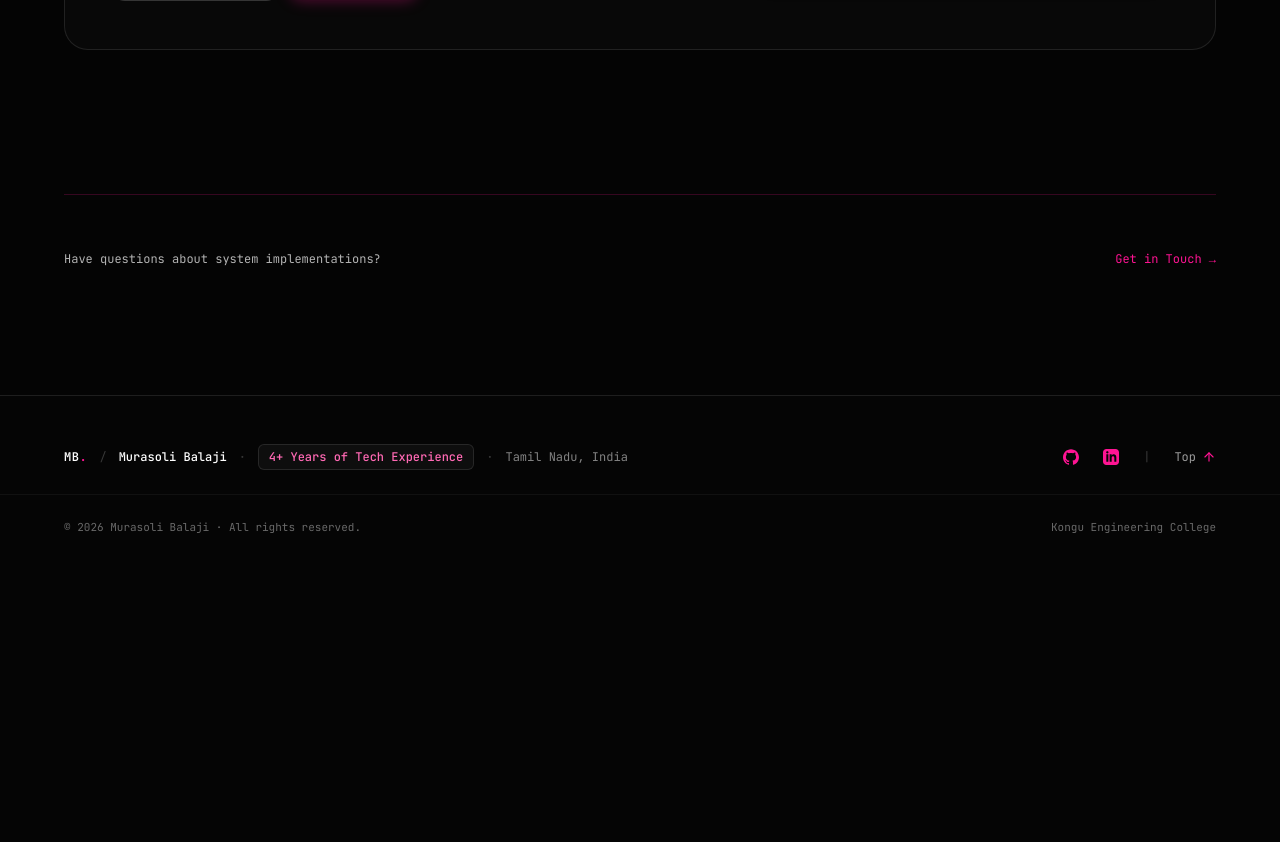
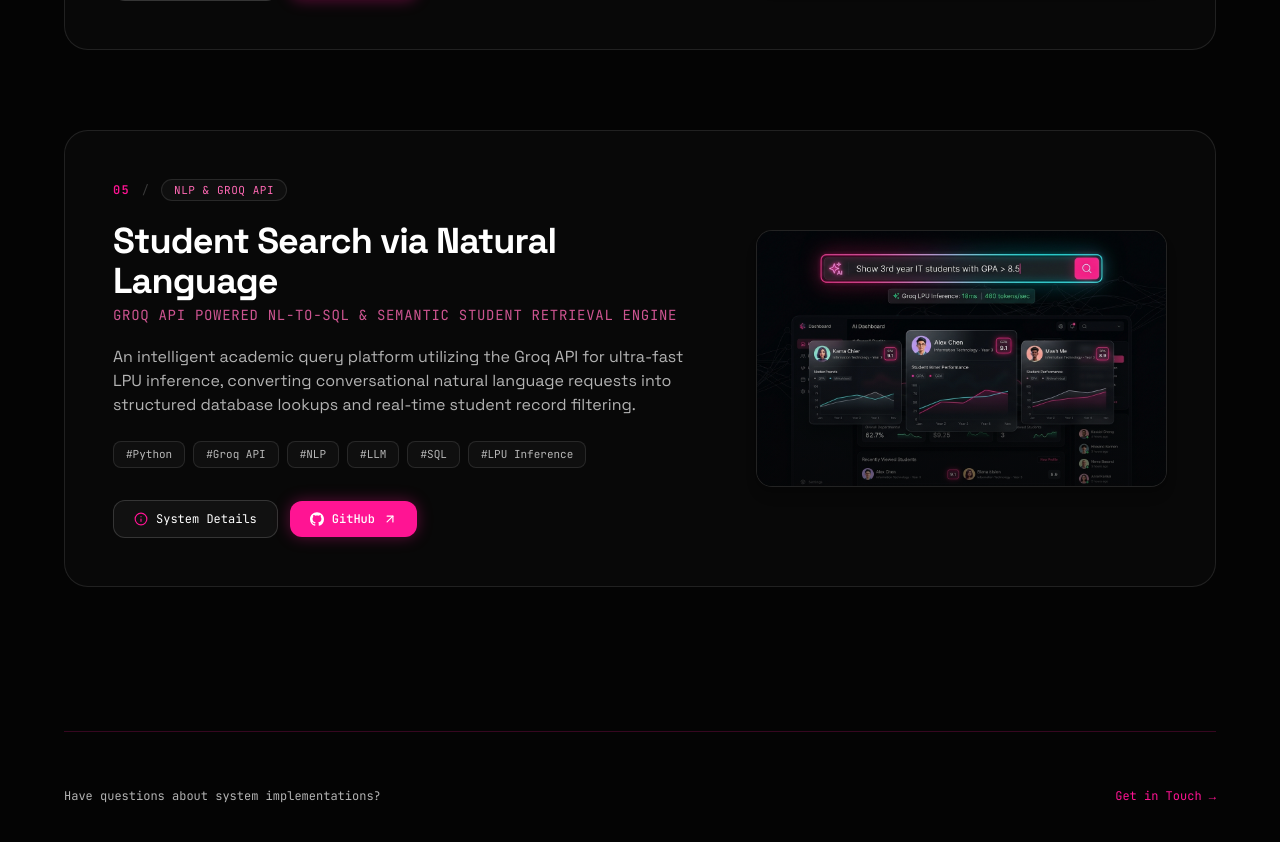
Before and after one commit to MurasoliB/murasolib.github.io, a React (Vite) app: page /#/projects in a window 1280 px wide. Shown: the part 2300-3142 px from the top of the page. Before the commit the page ends 2883 px from the top, so only its background shows below. Built offline with nearby package versions, Linux system fonts and the light colour scheme.

Commit message:
feat: add Project 05 - Student Search via Natural Language Query powered by Groq API

```diff
--- a/src/data/portfolioData.js
+++ b/src/data/portfolioData.js
@@ -100,6 +100,24 @@ export const featuredProjects = [
     ],
     github: "https://github.com/MurasoliB/Centralised-Clubs-Cells",
     badge: "Full-Stack"
+  },
+  {
+    id: "nl-student-search",
+    number: "05",
+    title: "Student Search via Natural Language",
+    tagline: "Groq API powered NL-to-SQL & semantic student retrieval engine",
+    description:
+      "An intelligent academic query platform utilizing the Groq API for ultra-fast LPU inference, converting conversational natural language requests into structured database lookups and real-time student record filtering.",
+    tags: ["Python", "Groq API", "NLP", "LLM", "SQL", "LPU Inference"],
+    image: "/assets/images/nl-student-search-preview.jpg",
+    features: [
+      "Natural language conversational query translation into structured database lookups",
+      "Sub-second LLM inference powered by Groq LPU processing architecture",
+      "Semantic filtering across student grades, departments, and academic metrics",
+      "Zero-syntax conversational interface eliminating manual SQL query writing"
+    ],
+    github: "https://github.com/MurasoliB/Student-Details-Search-Using-Natural-Language-Query",
+    badge: "NLP & Groq API"
   }
 ];
 
```
Also changed, not shown: public/assets/images/nl-student-search-preview.jpg (added).
